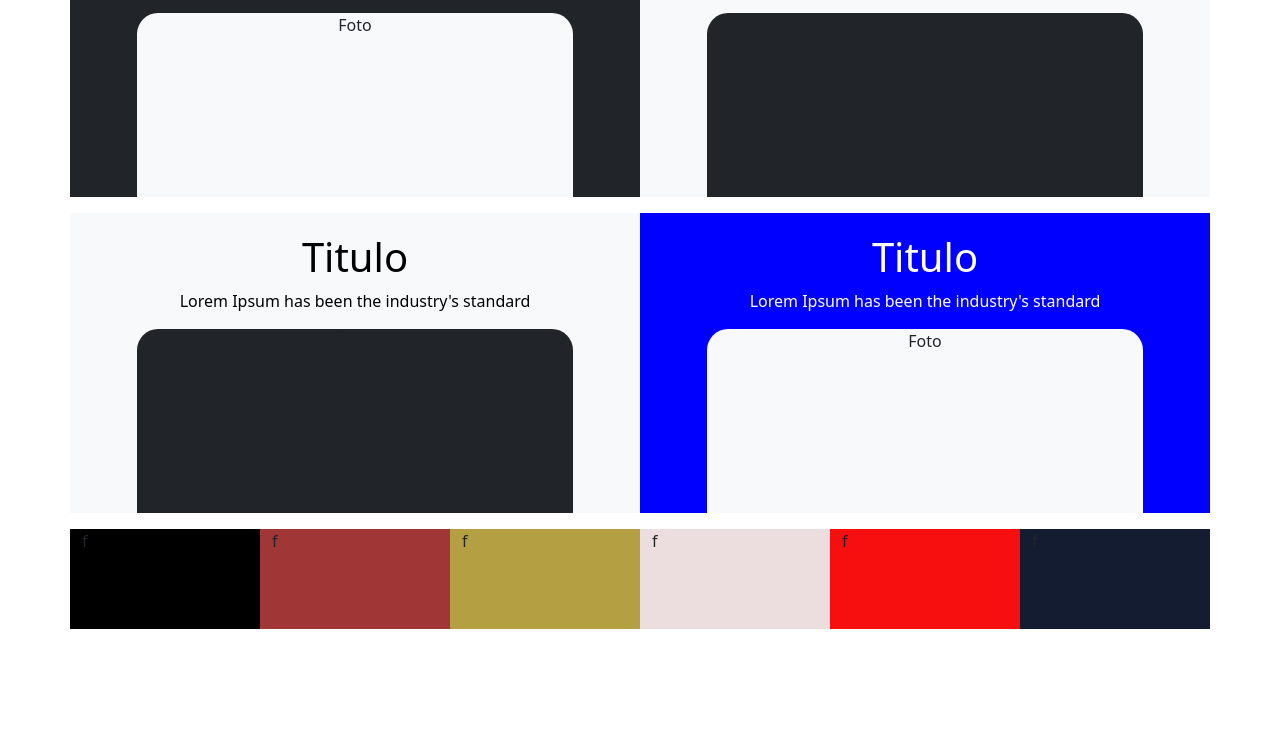
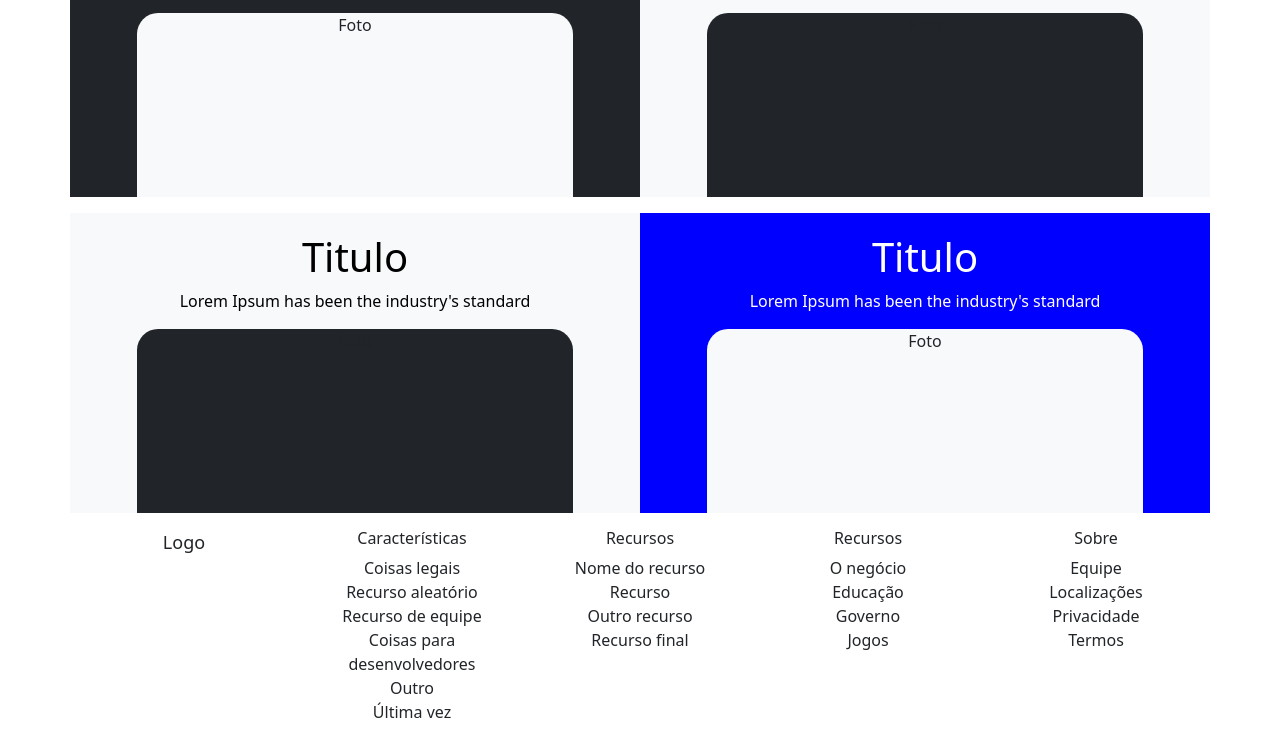
Before and after one commit to Lucas-Perroni/html-bootstrap, a plain HTML site: page index.html in a window 1280 px wide. Shown: the part 579-1308 px from the top of the page. Before the commit the page ends 1208 px from the top, so only its background shows below. Drawn offline with Linux system fonts and the light colour scheme; some packages are replaced by stand-ins of ours; a script that the page names is missing.

Commit message:
Ultimas alterações

```diff
--- a/css/template.css
+++ b/css/template.css
@@ -60,6 +60,7 @@
     border-radius: 21px 21px 0 0;
 }
 #pequenos-blocos{
-    height: 100px;
+    height: 200px;
     margin-top: 16px;
+    padding-bottom: 20px;
 }
--- a/index.html
+++ b/index.html
@@ -26,7 +26,7 @@
 
     <header>
 
-      <nav class="navbar navbar-expand-lg fixed-top navbar-dark bg-dark">
+      <nav class="navbar navbar-expand-lg fixed-top navbar-dark bg-dark" style="justify-content: center;">
         <!-- bg - backgroud -->
         <div class="container">
           <!-- container - centralizar o ceonteudo  -->
@@ -131,12 +131,49 @@
     <footer>
       <div class="container">
         <div class="row" id="pequenos-blocos">
-          <div class="col-12 col-md" style="background: black;">f</div>
-          <div class="col-12 col-md" style="background: rgb(161, 54, 54);">f</div>
-          <div class="col-12 col-md" style="background: rgb(180, 160, 67);">f</div>
-          <div class="col-12 col-md" style="background: rgb(236, 222, 222);">f</div>
-          <div class="col-12 col-md" style="background: rgb(247, 15, 15);">f</div>
-          <div class="col-12 col-md" style="background: rgb(20, 28, 49);">f</div>
+          <div class="col-12 col-md text-center">
+            <div style="font-size: large;">
+              Logo
+            </div>
+          </div>
+          <div class="col-6 col-md text-center">
+            <h1 style="font-size: medium;">
+              Características
+            </h1>
+            <div>Coisas legais</div>
+            <div>Recurso aleatório</div>
+            <div>Recurso de equipe</div>
+            <div>Coisas para desenvolvedores</div>
+            <div>Outro</div>
+            <div>Última vez</div>
+          </div>
+          <div class="col-6 col-md text-center">
+            <h1 style="font-size: medium;">
+              Recursos
+            </h1>
+            <div>Nome do recurso</div>
+            <div>Recurso</div>
+            <div>Outro recurso</div>
+            <div>Recurso final </div>
+          </div>
+          <div class="col-6 col-md text-center">
+            <h1 style="font-size: medium;">
+              Recursos
+            </h1>
+            <div>O negócio</div>
+            <div>Educação</div>
+            <div>Governo</div>
+            <div>Jogos</div>
+          </div>
+          <div class="col-6 col-md text-center">
+            <h1 style="font-size: medium;">
+              Sobre
+            </h1>
+            <div>Equipe</div>
+            <div>Localizações</div>
+            <div>Privacidade</div>
+            <div>Termos </div>
+          </div>
         </div>
       </div>
     </footer>
```
